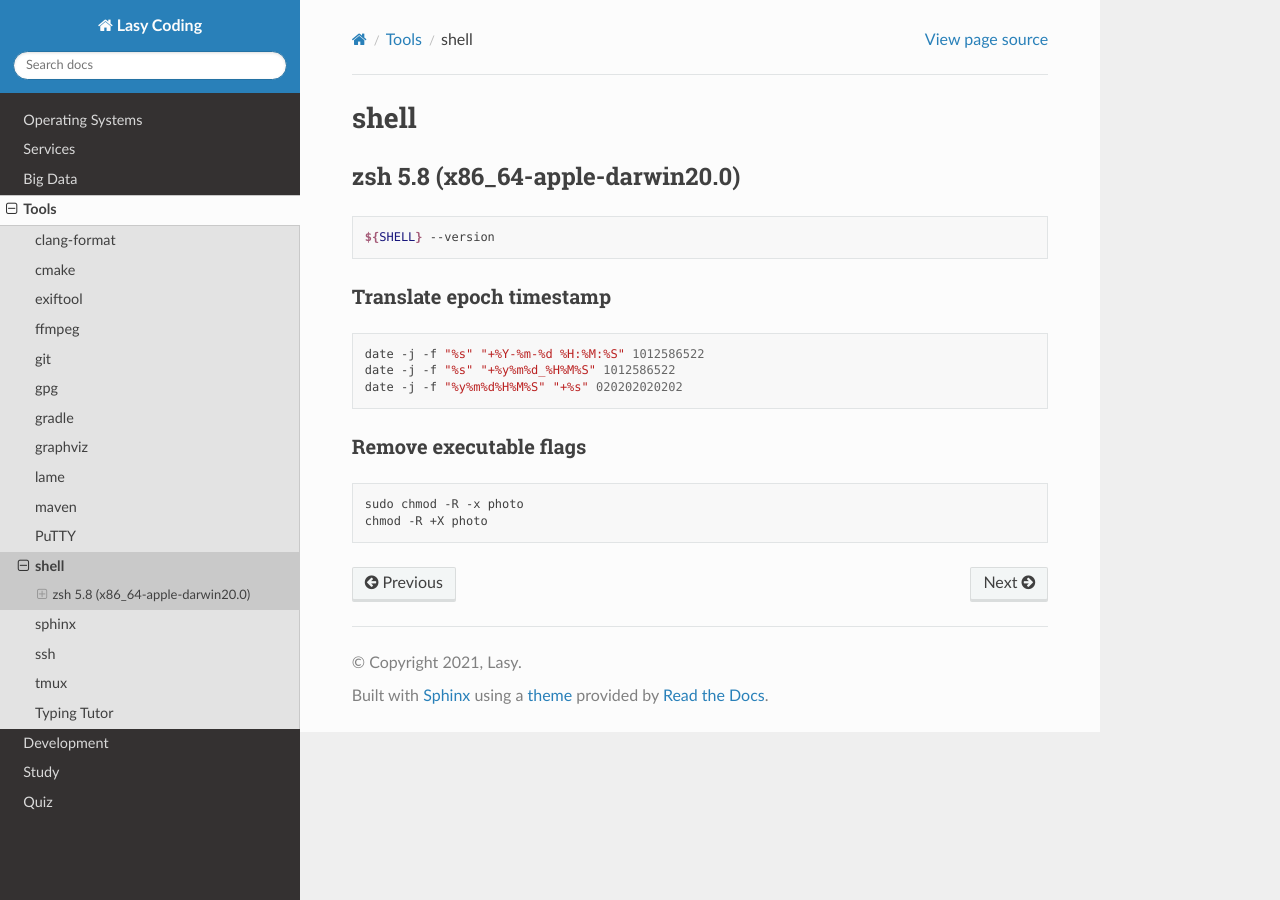
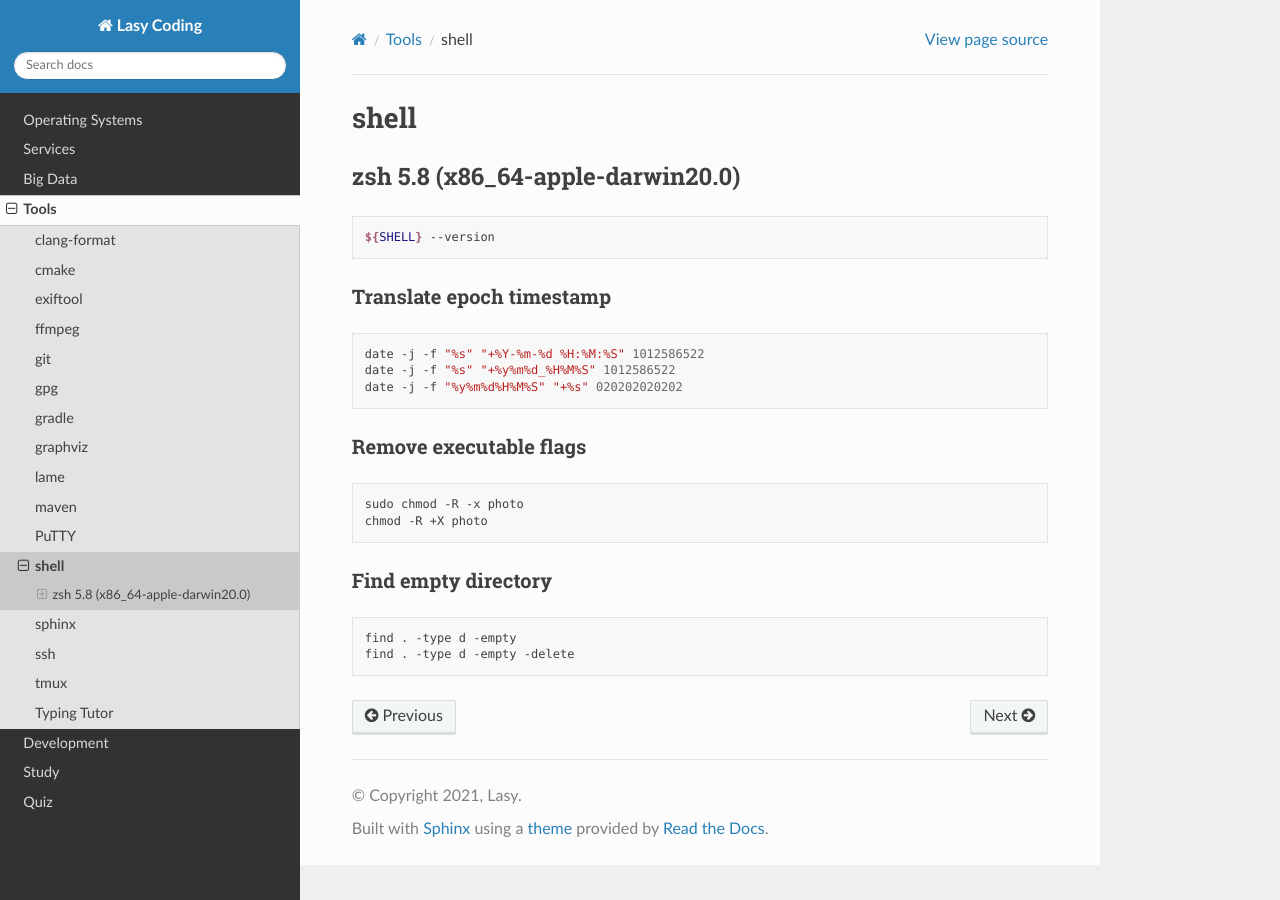
Before and after one commit to lasyard/coding, a Sphinx documentation site: the page built from docs/tools/shell.md, in a window 1280 px wide. Built offline with Sphinx 7.4.7 and the Read the Docs theme 2.0.0, drawn with Linux system fonts in a browser that asks for light colours.

Commit message:
Update docs/tools/{exiftool, shell}.

````diff
--- a/docs/tools/shell.md
+++ b/docs/tools/shell.md
@@ -20,3 +20,10 @@ date -j -f "%y%m%d%H%M%S" "+%s" 020202020202
 sudo chmod -R -x photo
 chmod -R +X photo
 ```
+
+### Find empty directory
+
+```sh
+find . -type d -empty
+find . -type d -empty -delete
+```
````
Also changed, not shown: docs/tools/exiftool.md (+1 -1 lines).
